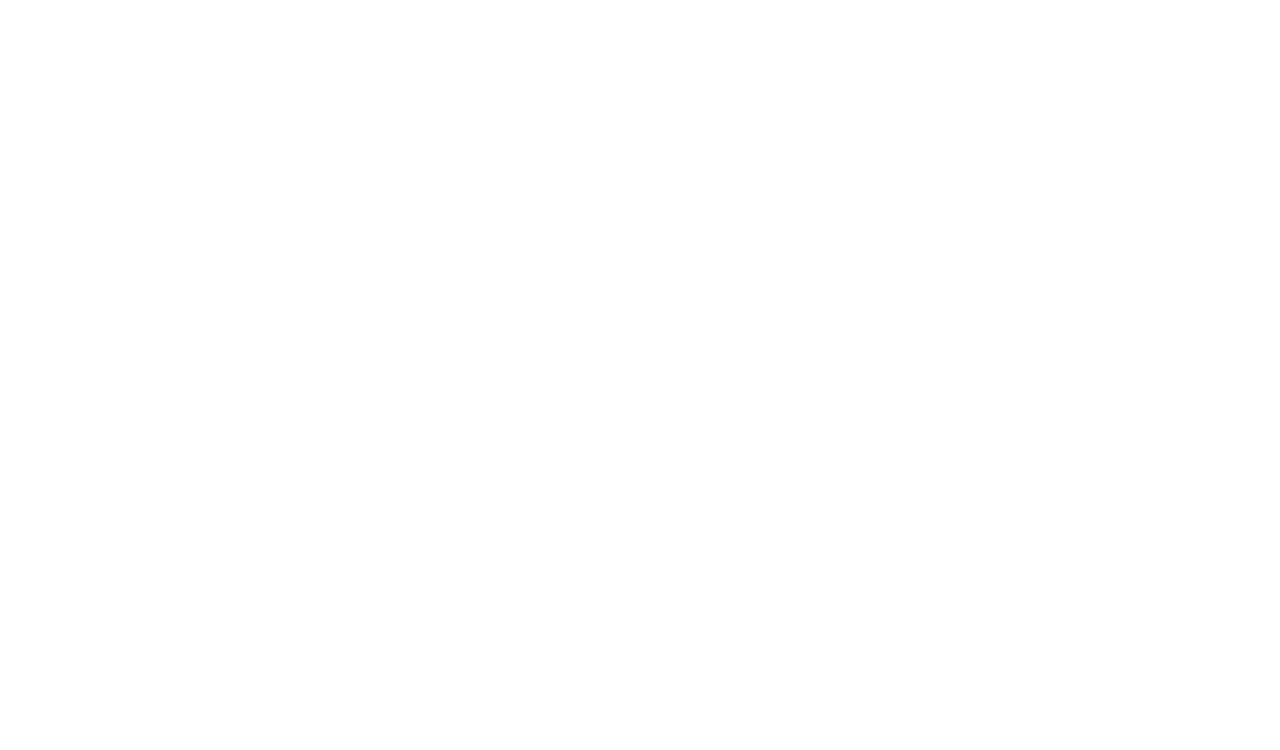
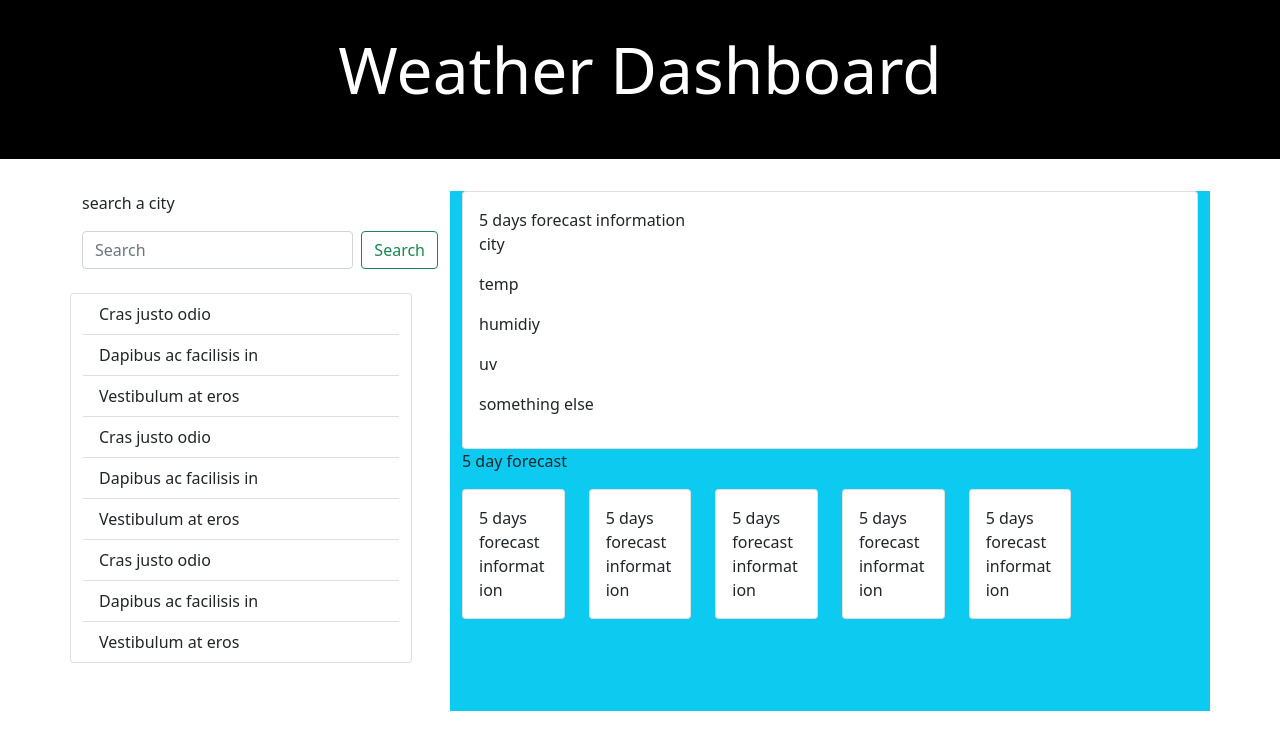
Before and after one commit to vinhkhamhuynh/weather-dashboard, a plain HTML site: page index.html in a window 1280 px wide. Drawn offline with nearby package versions, Linux system fonts and the light colour scheme.

Commit message:
created index html with reset css and bootstrap

```diff
--- /dev/null
+++ b/assets/reset.css
@@ -0,0 +1,61 @@
+
+/* http://meyerweb.com/eric/tools/css/reset/
+   v2.0 | 20110126
+   License: none (public domain)
+*/
+
+html, body, div, span, applet, object, iframe,
+h1, h2, h3, h4, h5, h6, p, blockquote, pre,
+a, abbr, acronym, address, big, cite, code,
+del, dfn, em, img, ins, kbd, q, s, samp,
+small, strike, strong, sub, sup, tt, var,
+b, u, i, center,
+dl, dt, dd, ol, ul, li,
+fieldset, form, label, legend,
+table, caption, tbody, tfoot, thead, tr, th, td,
+article, aside, canvas, details, embed,
+figure, figcaption, footer, header, hgroup,
+menu, nav, output, ruby, section, summary,
+time, mark, audio, video {
+	margin: 0;
+	padding: 0;
+	border: 0;
+	font-size: 100%;
+	font: inherit;
+	vertical-align: baseline;
+}
+/* HTML5 display-role reset for older browsers */
+article, aside, details, figcaption, figure,
+footer, header, hgroup, menu, nav, section {
+	display: block;
+}
+body {
+	line-height: 1;
+}
+ol, ul {
+	list-style: none;
+}
+blockquote, q {
+	quotes: none;
+}
+blockquote:before, blockquote:after,
+q:before, q:after {
+	content: '';
+	content: none;
+}
+table {
+	border-collapse: collapse;
+	border-spacing: 0;
+}
+© 2021 GitHub, Inc.
+Terms
+Privacy
+Security
+Status
+Docs
+Contact GitHub
+Pricing
+API
+Training
+Blog
+About
--- a/assets/script.js
+++ b/assets/script.js
@@ -1,5 +1,18 @@
 $(document).ready(function(){
 
+    var requestUrl = 'https://api.openweathermap.org/data/2.5/onecall?lat=39.9526&lon=75.1652&appid=a72e07c808e0cdfc9d609b54001dafa3'
+console.log("hello");
+function getApi() {
+    var requestUrl = 'https://api.openweathermap.org/data/2.5/onecall?lat=39.9526&lon=75.1652&appid=a72e07c808e0cdfc9d609b54001dafa3'
 
-console.log("hello");
+    fetch(requestUrl)
+    .then(function (response) {
+        return response.json();
+    })
+    .then(function (data) {
+        console.log(data);
+    })
+}
+
+console.log(requestUrl);
 })
--- a/assets/style.css
+++ b/assets/style.css
@@ -1,3 +1,15 @@
 .body {
     background: blue;
 }
+
+.jumbotron {
+    text-align: center;
+    background-color: black;
+    color: #ffffff;
+    border-radius: 0;
+    border-bottom: 10px solid black;
+    padding: 2rem 1rem;
+    margin-bottom: 2rem;
+
+
+  }
--- a/index.html
+++ b/index.html
@@ -1,14 +1,138 @@
 <!DOCTYPE html>
 <html lang="en">
+
 <head>
     <meta charset="UTF-8">
     <meta name="viewport" content="width=device-width, initial-scale=1.0">
     <title>Weather Dashboard</title>
-    <link href="https://cdn.jsdelivr.net/npm/bootstrap@5.0.0-beta1/dist/css/bootstrap.min.css" rel="stylesheet" integrity="sha384-giJF6kkoqNQ00vy+HMDP7azOuL0xtbfIcaT9wjKHr8RbDVddVHyTfAAsrekwKmP1" crossorigin="anonymous">
+
+    <!--reset css-->
+    <link type="text/css" rel="stylesheet" href="assets/reset.css">
+
+    <!--bootstrap css-->
+    <link href="https://cdn.jsdelivr.net/npm/bootstrap@5.0.0-beta1/dist/css/bootstrap.min.css" rel="stylesheet"
+        integrity="sha384-giJF6kkoqNQ00vy+HMDP7azOuL0xtbfIcaT9wjKHr8RbDVddVHyTfAAsrekwKmP1" crossorigin="anonymous">
+
+    <!--personal css-->
     <link rel="stylesheet" href="assets/style.css">
 </head>
+
 <body>
+    <header class="jumbotron">
+        <h1 class="display-3">Weather Dashboard</h1>
+
+    </header>
+    <main class="container">
+
+        <div class="row justify-content-start">
+
+            <div class="col-4 lg-secondary pb-5">
+                <div class="row">
+                    <p>search a city </p>
+                    <form class="d-flex">
+                        <input class="form-control me-2" type="search" placeholder="Search" aria-label="Search">
+                        <button class="btn btn-outline-success" type="submit">Search</button>
+                      </form>
+
+                </div>
+
+                <br>
+
+                <div class="row">
+                <div class="card" style="width: 90%;">
+                    <ul class="list-group list-group-flush">
+                      <li class="list-group-item">Cras justo odio</li>
+                      <li class="list-group-item">Dapibus ac facilisis in</li>
+                      <li class="list-group-item">Vestibulum at eros</li>
+                      <li class="list-group-item">Cras justo odio</li>
+                      <li class="list-group-item">Dapibus ac facilisis in</li>
+                      <li class="list-group-item">Vestibulum at eros</li>
+                      <li class="list-group-item">Cras justo odio</li>
+                      <li class="list-group-item">Dapibus ac facilisis in</li>
+                      <li class="list-group-item">Vestibulum at eros</li>
+                    </ul>
+                  </div>
+                </div>
+
+
+            </div>
+            <div class="col-8 bg-info">
+
+                <div class="col-lg-12">
+                        <div class="card">
+                            <div class="card-body">
+                                5 days forecast information
+                                <p>city</p>
+                                <p>temp</p>
+                                <p>humidiy</p>
+                                <p>uv</p>
+                                <p>something else </p>
+                            </div>
+                        </div>
+                    </div>
+
+                <div class="row align-items-center">
+
+                    <p>5 day forecast </p>
+
+                    <div class="col-lg-2">
+                        <div class="card">
+                            <div class="card-body">
+                                5 days forecast information
+                            </div>
+                        </div>
+                    </div>
+                    <div class="col-sm-2">
+                        <div class="card">
+                            <div class="card-body">
+                                5 days forecast information
+                            </div>
+                        </div>
+                    </div>
+                    <div class="col-sm-2">
+                        <div class="card">
+                            <div class="card-body">
+                                5 days forecast information
+                            </div>
+                        </div>
+                    </div>
+                    <div class="col-sm-2">
+                        <div class="card">
+                            <div class="card-body">
+                                5 days forecast information
+                            </div>
+                        </div>
+                    </div>
+                    <div class="col-sm-2">
+                        <div class="card">
+                            <div class="card-body">
+                                5 days forecast information
+                            </div>
+                        </div>
+                    </div>
+
+                </div>
+
+            </div>
+
+    </main>
+
+
+
+
+
+
+    <!--script for bootstrap js-->
+    <script src="https://cdn.jsdelivr.net/npm/bootstrap@5.0.0-beta1/dist/js/bootstrap.bundle.min.js"
+        integrity="sha384-ygbV9kiqUc6oa4msXn9868pTtWMgiQaeYH7/t7LECLbyPA2x65Kgf80OJFdroafW"
+        crossorigin="anonymous"></script>
+
+    <!--jQuery cdn-->
     <script src="https://cdnjs.cloudflare.com/ajax/libs/jquery/3.2.1/jquery.min.js"></script>
+
+    <!--personal script-->
     <script type="text/javascript" src="assets/script.js"></script>
+
 </body>
+
 </html>
```
Also changed, not shown: test.html (added, +181 -0 lines).
